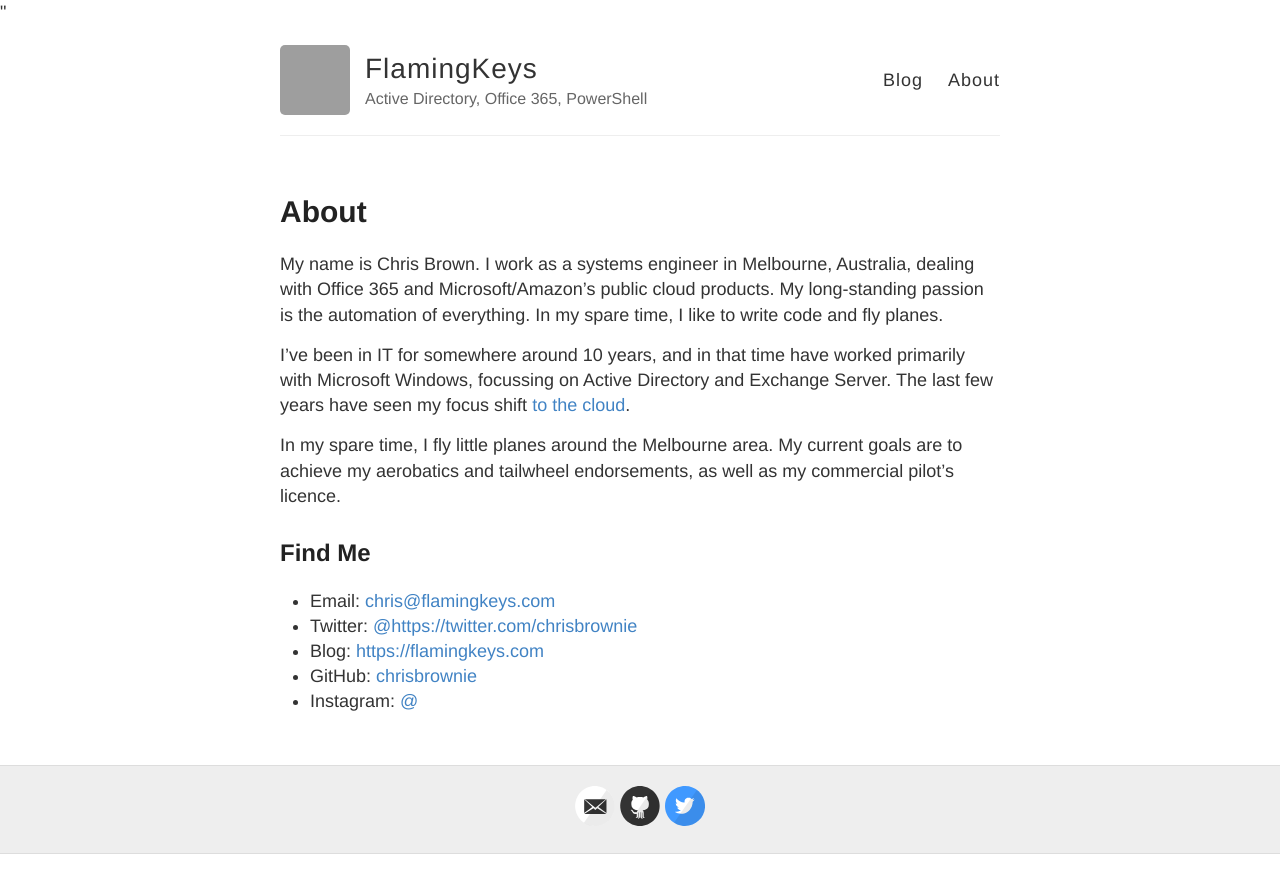
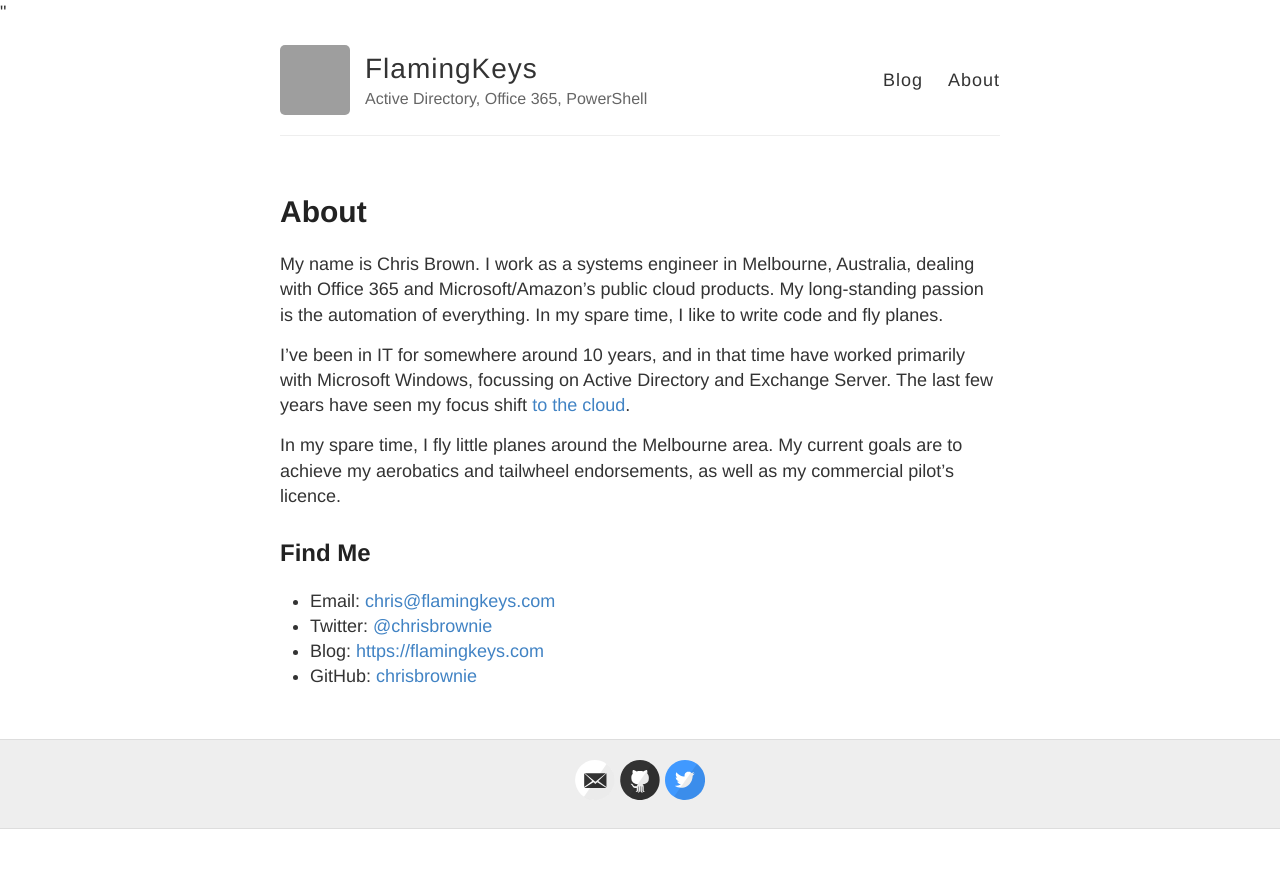
Before and after one commit to chrisbrownie/flamingkeys.com, a Jekyll site: the page built from about.md, in a window 1280 px wide. Shown: the top 893 px of the page. Built offline with Jekyll 4.4.1, drawn with Linux system fonts in a browser that asks for light colours; nearby versions of some CDN libraries; grey boxes are pictures that could not be loaded.

Commit message:
fixes #2

```diff
--- a/_config.yml
+++ b/_config.yml
@@ -26,7 +26,7 @@ footer-links:
   linkedin:
   pinterest:
   rss: # just type anything here for a working RSS icon
-  twitter: https://twitter.com/chrisbrownie
+  twitter: chrisbrownie
   stackoverflow: # your stackoverflow profile, e.g. "users/50476/bart-kiers"
   youtube: # channel/<your_long_string> or user/<user-name>
   googleplus: # anything in your profile username that comes after plus.google.com/
--- a/about.md
+++ b/about.md
@@ -13,7 +13,6 @@ In my spare time, I fly little planes around the Melbourne area. My current goal
 ## Find Me
 
 * Email: [{{ site.footer-links.email }}](mailto:{{ site.footer-links.email }})
-* Twitter: [@{{ site.footer-links.twitter }}]({{ site.footer-links.twitter }})
+* Twitter: [@{{ site.footer-links.twitter }}](https://twitter.com/{{ site.footer-links.twitter }})
 * Blog: [{{ site.footer-links.blog }}]({{ site.footer-links.blog }})
 * GitHub: [{{ site.footer-links.github }}](https://github.com/{{ site.footer-links.github }})
-* Instagram: [@{{ site.footer-links.instagram }}](https://instagram.com/{{ site.footer-links.instagram }})
```
